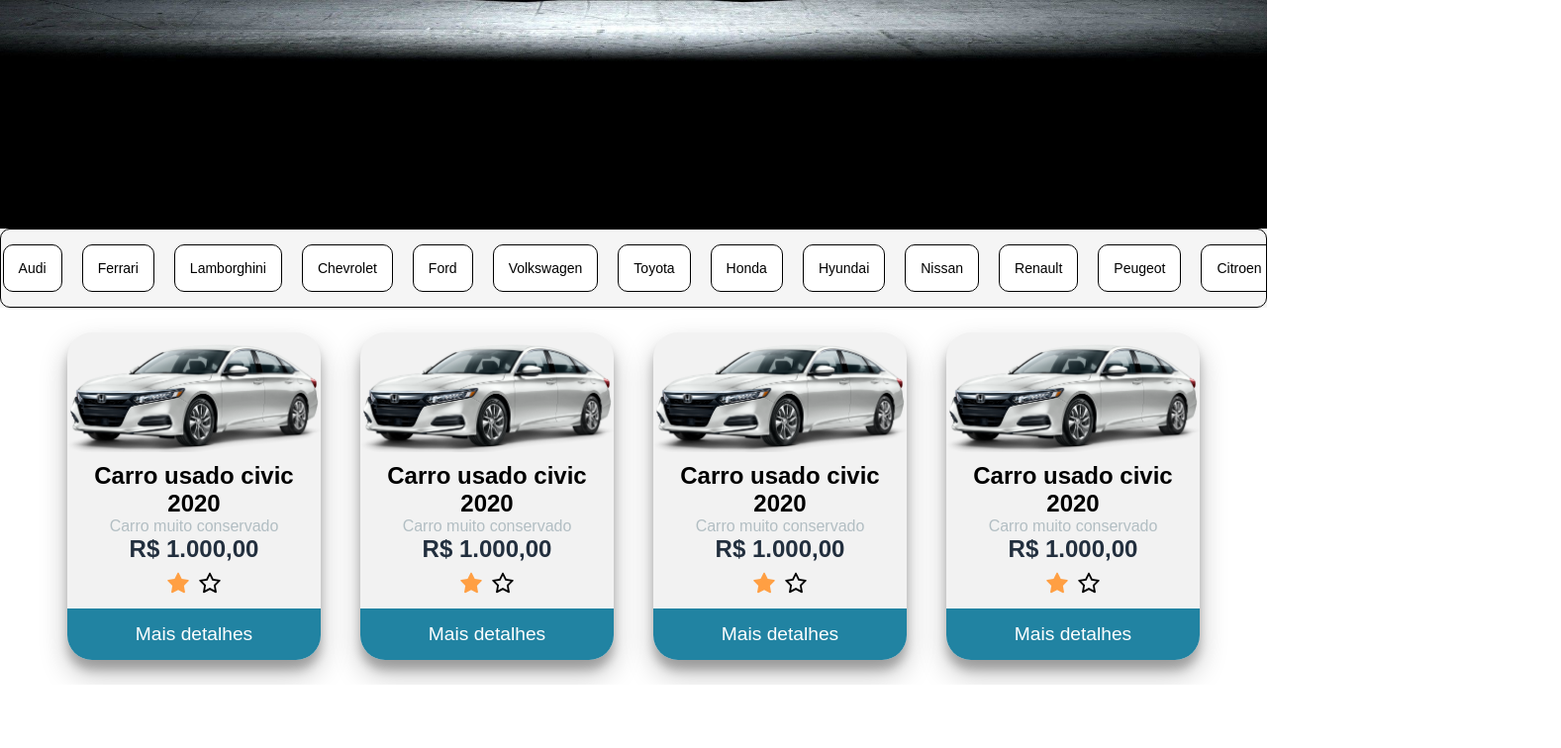
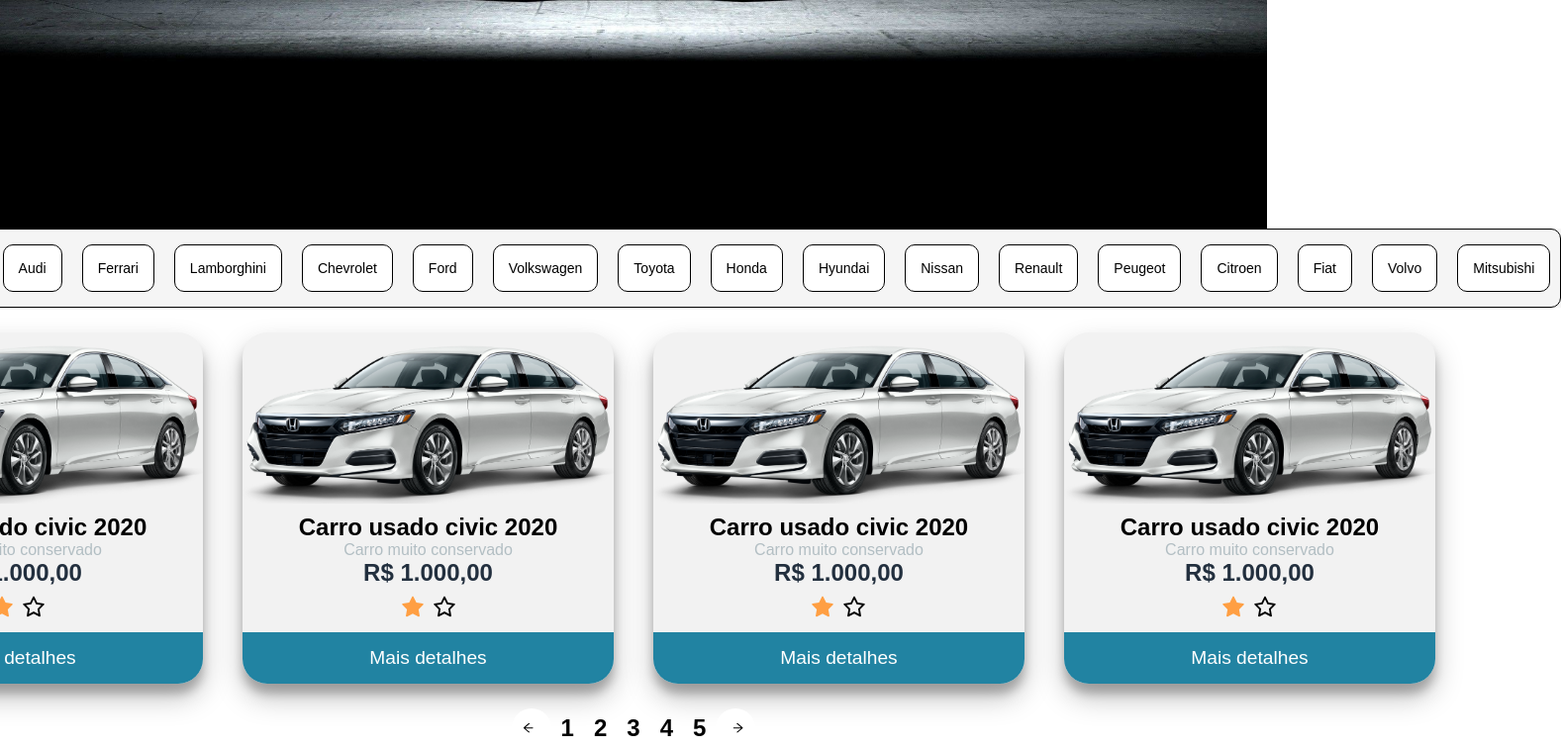
Before and after one commit to julysNICK/sales-car, a React (Vite) app: page / in a window 1280 px wide. Shown: the part 569-1325 px from the top of the page at 99% size, 1577 px wide, since content can reach past the window. Before the commit the page ends 1261 px from the top, so only its background shows below. Built offline with nearby package versions, Linux system fonts and the light colour scheme.

Commit message:
add pages counter

```diff
--- /dev/null
+++ b/src/components/CounterPage/index.tsx
@@ -0,0 +1,21 @@
+import * as styled from './styles';
+
+export default function CounterPages() {
+  return (
+    <styled.NumberPage>
+      <styled.ButtonPrev>
+        <styled.ArrowLeft />
+      </styled.ButtonPrev>
+
+      <styled.Page>1</styled.Page>
+      <styled.Page>2</styled.Page>
+      <styled.Page>3</styled.Page>
+      <styled.Page>4</styled.Page>
+      <styled.Page>5</styled.Page>
+
+      <styled.ButtonNext>
+        <styled.ArrowRight />
+      </styled.ButtonNext>
+    </styled.NumberPage>
+  );
+}
--- /dev/null
+++ b/src/components/CounterPage/styles.ts
@@ -0,0 +1,59 @@
+import { AiOutlineArrowLeft, AiOutlineArrowRight } from 'react-icons/ai';
+import styled, { css } from 'styled-components';
+export const NumberPage = styled.div`
+  display: flex;
+  justify-content: center;
+  align-items: center;
+`;
+
+export const Page = styled.div`
+  display: flex;
+  justify-content: center;
+  align-items: center;
+  font-size: 1.5rem;
+  font-weight: 600;
+  margin: 0 10px;
+`;
+
+export const Button = styled.button`
+  display: flex;
+  justify-content: center;
+  align-items: center;
+  width: 40px;
+  height: 40px;
+  border-radius: 50%;
+  border: none;
+  background-color: #fff;
+  cursor: pointer;
+  transition: all 0.2s ease-in-out;
+
+  &:hover {
+    background-color: #f5f5f5;
+  }
+`;
+
+export const ButtonNext = styled(Button)`
+  ${(props) =>
+    props.disabled &&
+    css`
+      cursor: not-allowed;
+      background-color: #f5f5f5;
+    `}
+`;
+
+export const ButtonPrev = styled(Button)`
+  ${(props) =>
+    props.disabled &&
+    css`
+      cursor: not-allowed;
+      background-color: #f5f5f5;
+    `}
+`;
+
+export const ArrowLeft = styled(AiOutlineArrowLeft)`
+  margin-right: 5px;
+`;
+
+export const ArrowRight = styled(AiOutlineArrowRight)`
+  margin-left: 5px;
+`;
--- a/src/components/SelectorBrandsCars/index.tsx
+++ b/src/components/SelectorBrandsCars/index.tsx
@@ -1,3 +1,5 @@
+import CounterPages from '../CounterPage';
+import GalleryCards from '../gallery';
 import * as Styled from './styles';
 
 export default function SelectorBrandsCars() {
@@ -23,6 +25,7 @@
     'Mitsubishi',
   ];
   return (
+    <div>
       <Styled.ContainerBrands>
         <Styled.HorinzontalScroll>
           {/* <Styled.ButtonLeft />
@@ -36,5 +39,8 @@
           </Styled.ContainerBrandsCars>
         </Styled.HorinzontalScroll>
       </Styled.ContainerBrands>
+      <GalleryCards />
+      <CounterPages />
+    </div>
   );
 }
--- a/src/components/gallery/index.tsx
+++ b/src/components/gallery/index.tsx
@@ -1,13 +1,16 @@
 import Card from '../Card';
+import CounterPages from '../CounterPage';
 import * as styled from './styles';
 
 export default function GalleryCards() {
   return (
+    <>
       <styled.GalleryCard>
         <Card />
         <Card />
         <Card />
         <Card />
       </styled.GalleryCard>
+    </>
   );
 }
--- a/src/components/gallery/styles.ts
+++ b/src/components/gallery/styles.ts
@@ -1,3 +1,4 @@
+import { AiOutlineArrowLeft, AiOutlineArrowRight } from 'react-icons/ai';
 import styled, { css } from 'styled-components';
 
 export const GalleryCard = styled.div`
--- a/src/pages/Home/index.tsx
+++ b/src/pages/Home/index.tsx
@@ -9,7 +9,6 @@
       <Header />
       <BelowMenu />
       <SelectorBrandsCars />
-      <GalleryCards />
     </Styled.Container>
   );
 };
```
Lines whose indentation alone changed are shown as unchanged.
